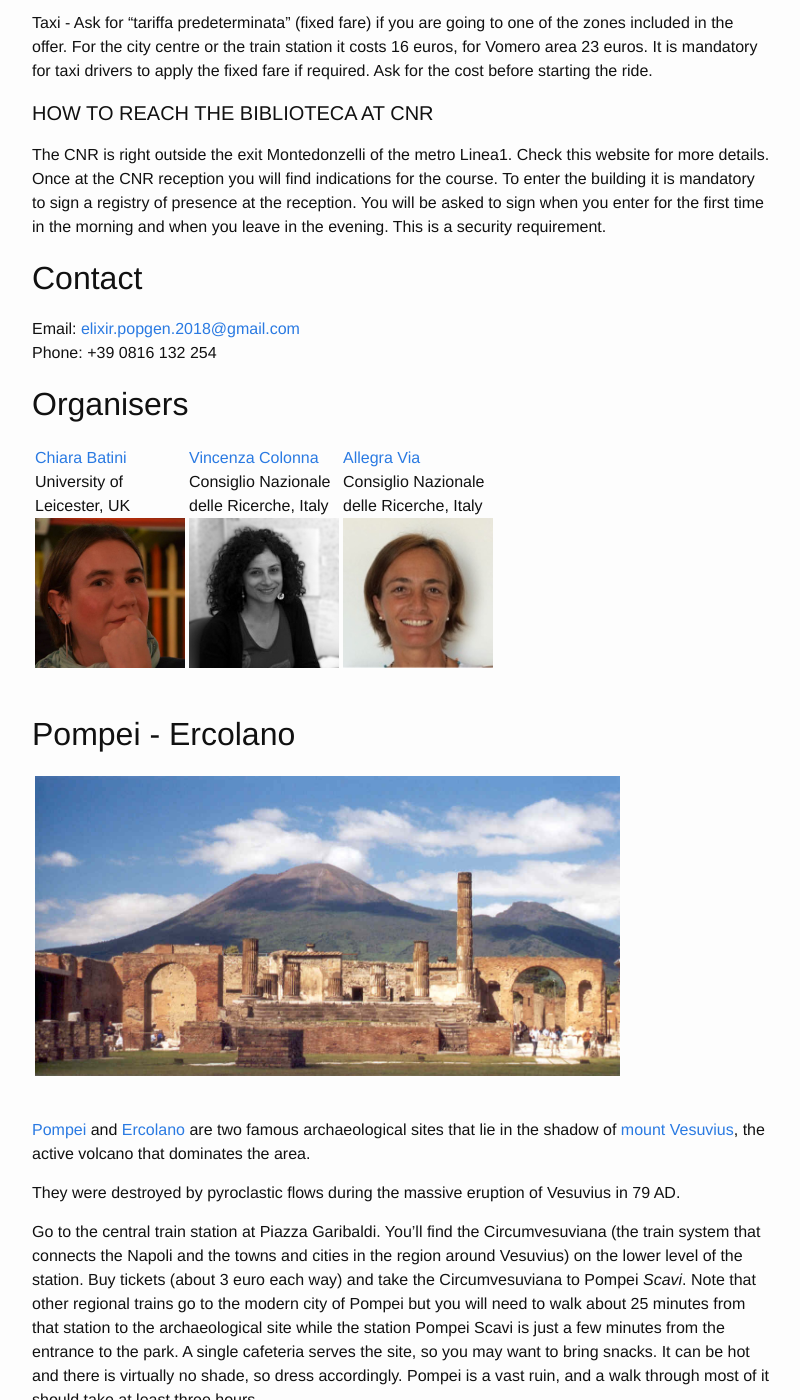
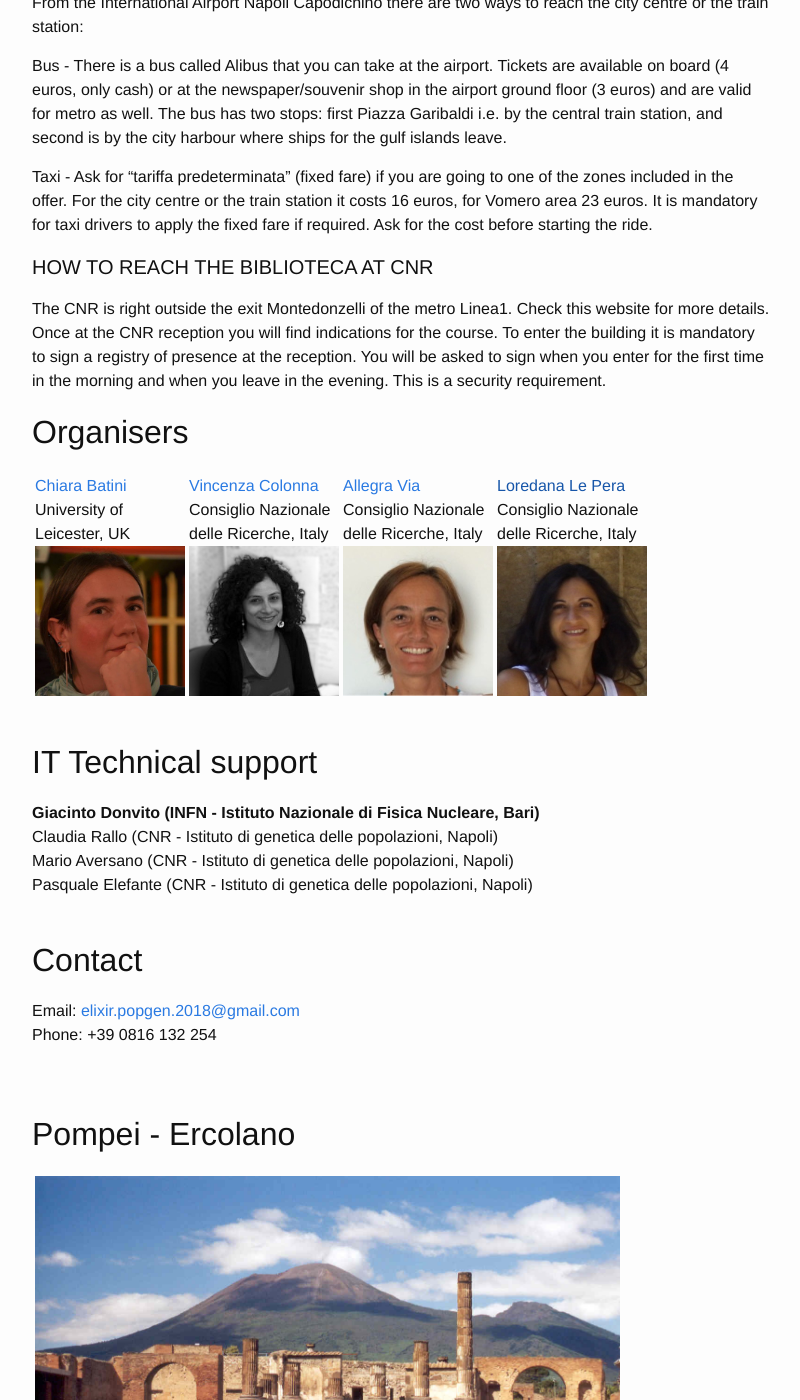
Before and after one commit to ELIXIR-IIB-training/website, a Jekyll site: the page built from _posts/2018-04-21-PopGen-Napoli.md, in a window 1280 px wide and 1400 px high, scrolled down 7695 px. Shown: the whole window, without its empty margins (238-1038 px from the left). Built offline with Jekyll 4.4.1, drawn with Linux system fonts in a browser that asks for light colours.

Commit message:
Update PopGen organisers, IT support, Logos

```diff
--- a/_posts/2018-04-21-PopGen-Napoli.md
+++ b/_posts/2018-04-21-PopGen-Napoli.md
@@ -15,15 +15,18 @@ description: Study methods in population genomics have been profoundly reshaped
 </table>
 <table width="700">
    <tr>
-   <td><a href="https://www.elixir-europe.org/about-us/how-funded/eu-projects/excelerate"><img src="../../../img/Logo_excelerate_whitebackground.png" alt="yay" height="80" width="400"></a></td>
-   <td width="10"></td>
+   <td><a href="https://elixir-iib-training.github.io/website/"><img src="../../../img/logo_iib.png" alt="yay" height="80" width="700"></a></td>
    <td></td>
-      <td><a href="https://elixir-iib-training.github.io/website/"><img src="../../../img/logo_iib.png" alt="yay" height="80" width="600"></a></td>
-     <td><a href="http://www.igb.cnr.it/"><img src="../../../img/logos/IGB-logo.jpg" alt="cnr" height="150" width="500"></a></td>
-      <td width="50"></td>
-      <td align="right"><a href="https://dna.macrogen.com/eng/"><img src="../../../img/logos/Logo_Macrogen_300x300.png" alt="yay" height="200" width="400"></a></td>
-       <td width="20"></td>
-      <td><a href="http://www.genomix4life.com/it/"><img src="../../../img/Logo_genomix4life.png" height="120" width="500"></a></td>
+   <td><a href="https://www.elixir-europe.org/about-us/how-funded/eu-projects/excelerate"><img src="../../../img/Logo_excelerate_whitebackground.png" alt="yay" height="80" width="300"></a></td>
+   <td width="50"></td>
+     <td><a href="http://www.igb.cnr.it/"><img src="../../../img/logos/IGB-logo.jpg" alt="cnr" height="150" width="550"></a></td>
+      </tr>
+      <tr>
+      <td><a href="http://www.genomix4life.com/it/"><img src="../../../img/Logo_genomix4life.png" height="100" width="500"></a></td>
+      <td width="100"></td>
+      <td align="right"><a href="https://dna.macrogen.com/eng/"><img src="../../../img/logos/Logo_Macrogen_300x300.png" alt="yay" height="200" width="450"></a></td>
+      <td width="100"></td>
+        <td align="right"><a href="https://dna.macrogen.com/eng/"><img src="../../../img/Logo_INFN.png" alt="yay" height="100" width="150"></a></td>
         </tr>
         <tr height="50"></tr>
    <tr>
@@ -474,17 +474,33 @@ Phone: +39 0816 132 254
     <td width="150">
       <a href="https://allegravia.github.io/website/publications/">Allegra Via</a> <br>
       Consiglio Nazionale delle Ricerche, Italy  <br>
-      <img src="../../../img/organisers/AllegraVia.jpg" alt="yay" height="150" width="150">
+      <img src="../../../img/organisers/AllegraVia.jpg" alt="yay" height="150" width="150"></td>
+      <td width="150">
+      <a href="">Loredana Le Pera</a> <br>
+      Consiglio Nazionale delle Ricerche, Italy  <br>
+      <img src="../../../img/organisers/LoredanaLePera.png" alt="yay" height="150" width="150">
     </td>
    </tr>
   </table>
+<br>
 
+## IT Technical support
+<b>Giacinto Donvito (INFN - Istituto Nazionale di Fisica Nucleare, Bari)</b><br>
+Claudia Rallo (CNR - Istituto di genetica delle popolazioni, Napoli)<br>
+Mario Aversano (CNR - Istituto di genetica delle popolazioni, Napoli)<br>
+Pasquale Elefante (CNR - Istituto di genetica delle popolazioni, Napoli)<br>
+<br>
+
+## Contact
+Email: <elixir.popgen.2018@gmail.com> <br>
+Phone: +39 0816 132 254
+<br>
+<br>
 <br>
 
 ## Pompei - Ercolano
 
-
-<table style="width:100%">
+<table width="600">
    <tr>
      <td><img src="../../../img/pompei1.jpg" alt="yay" height="300"></td>
      </tr>
```
Also changed, not shown: other parts of _posts/2018-04-21-PopGen-Napoli.md (+0 -3 lines).
